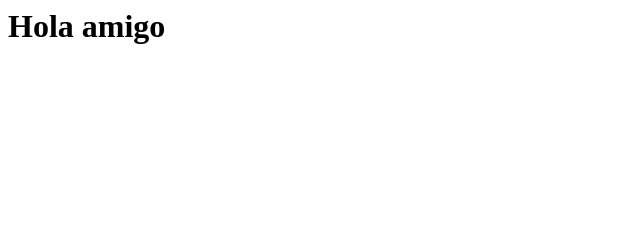
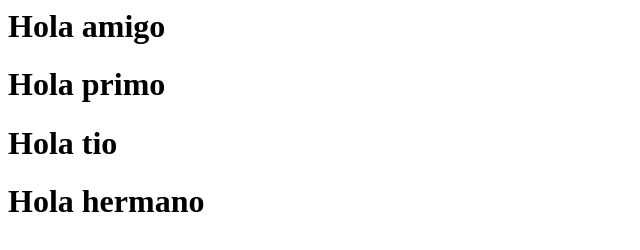
Before and after one commit to erlipknot/gittest, a plain HTML site: page index.html in a window 1280 px wide. Shown: the whole page, without its empty margins (0-640 px from the left). Drawn offline with Linux system fonts and the light colour scheme.

Commit message:
Index modified adding more H1

```diff
--- a/index.html
+++ b/index.html
@@ -1 +1,4 @@
 <h1>Hola amigo</h1>
+<h1>Hola primo</h1>
+<h1>Hola tio</h1>
+<h1>Hola hermano</h1>
```
